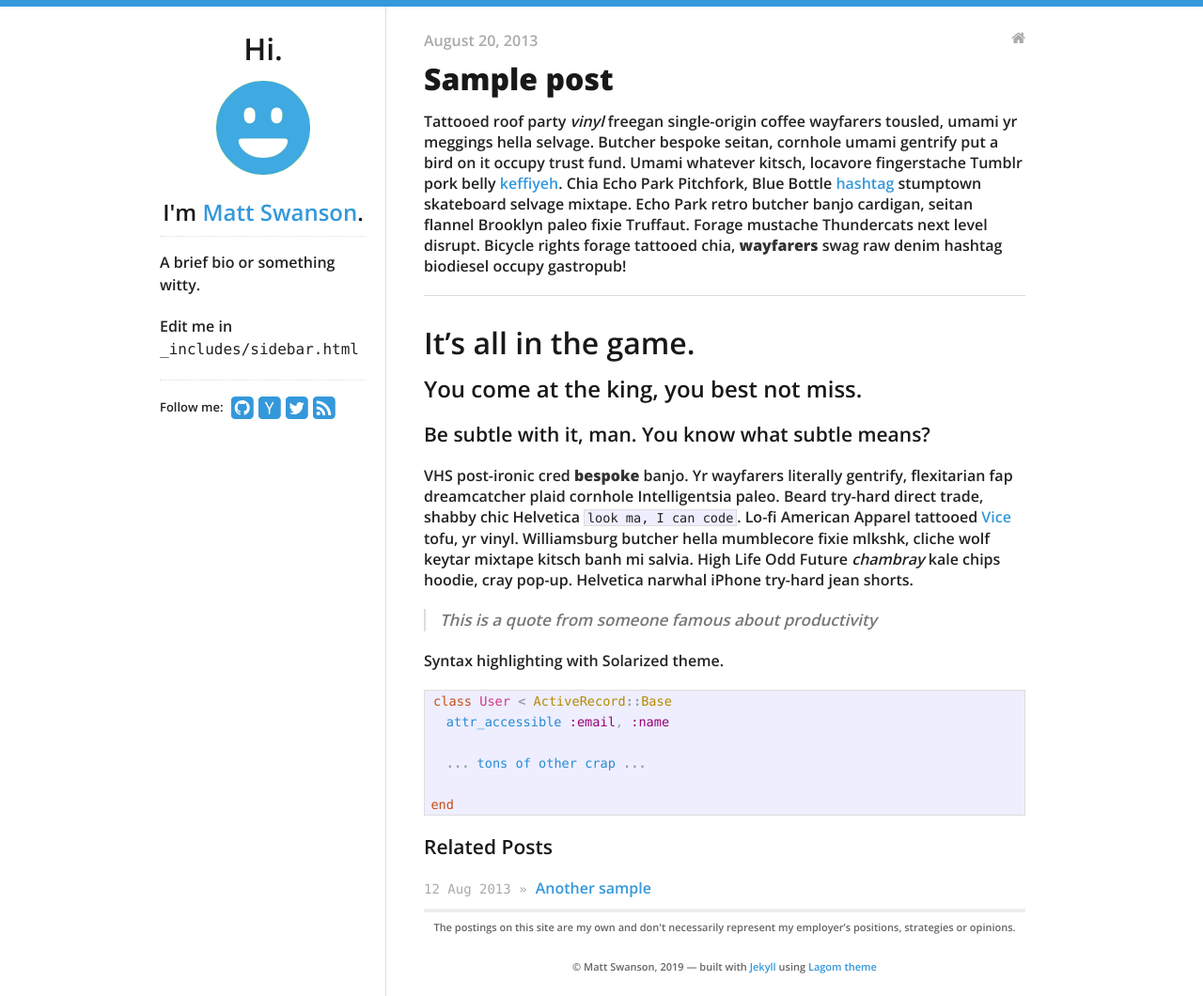
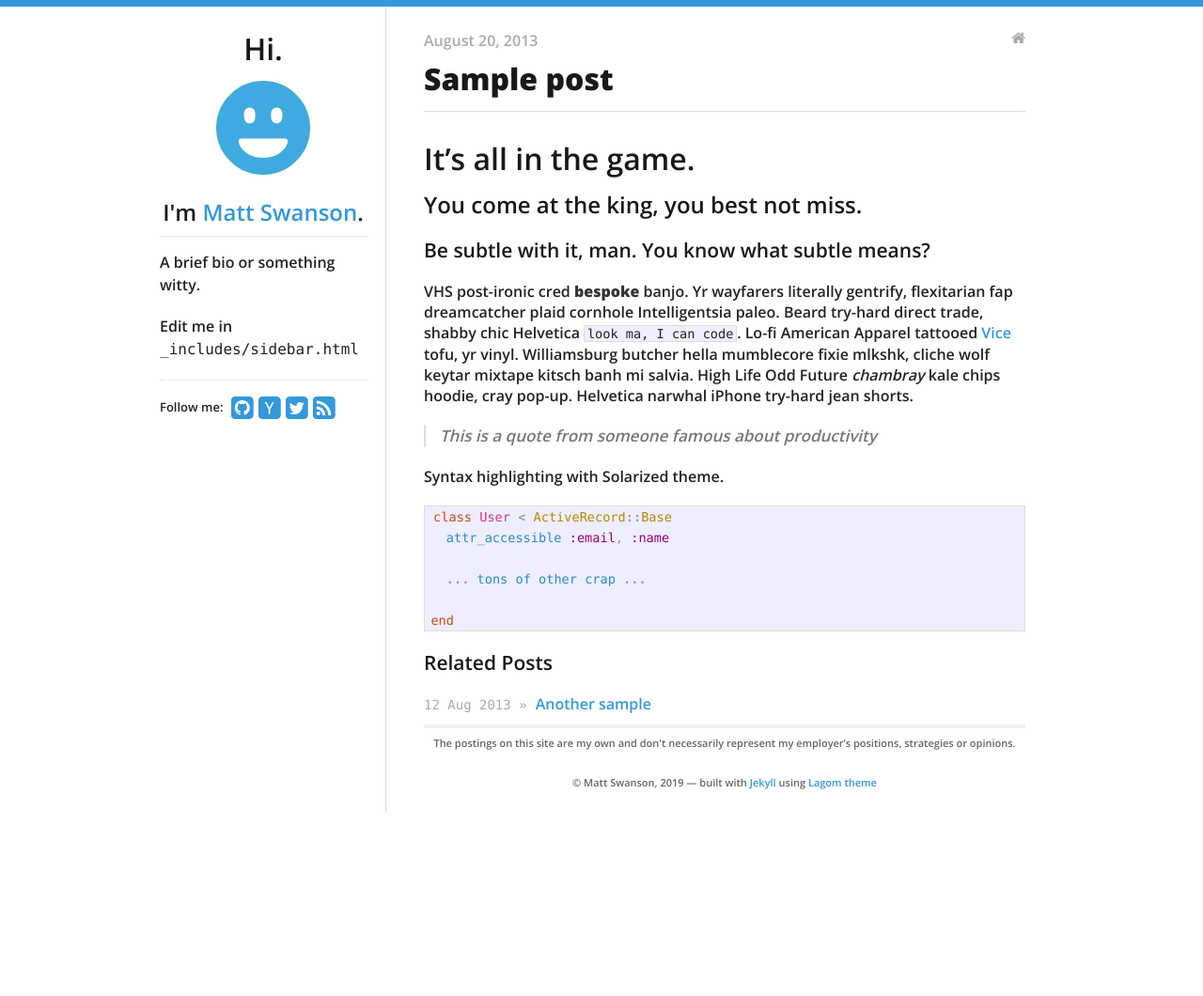
Before and after one commit to swanson/lagom, a Jekyll site: the page built from _posts/2013-08-20-sample-post.md, in a window 1280 px wide. Shown: the whole page at 94% size. Built offline with Jekyll 4.4.1, drawn with Linux system fonts in a browser that asks for light colours; after the commit the page ends 907 px from its top, so only the background shows below that.

Commit message:
Update 2013-08-20-sample-post.md

```diff
--- a/_posts/2013-08-20-sample-post.md
+++ b/_posts/2013-08-20-sample-post.md
@@ -4,14 +4,6 @@ title: Sample post
 categories:
 - blog
 ---
-
-Tattooed roof party *vinyl* freegan single-origin coffee wayfarers tousled, umami yr
-meggings hella selvage. Butcher bespoke seitan, cornhole umami gentrify put a bird
-on it occupy trust fund. Umami whatever kitsch, locavore fingerstache Tumblr pork belly
-[keffiyeh](#). Chia Echo Park Pitchfork, Blue Bottle [hashtag](#) stumptown skateboard selvage
-mixtape. Echo Park retro butcher banjo cardigan, seitan flannel Brooklyn paleo fixie
-Truffaut. Forage mustache Thundercats next level disrupt. Bicycle rights forage tattooed
-chia, **wayfarers** swag raw denim hashtag biodiesel occupy gastropub!
 
 ---
 
```
